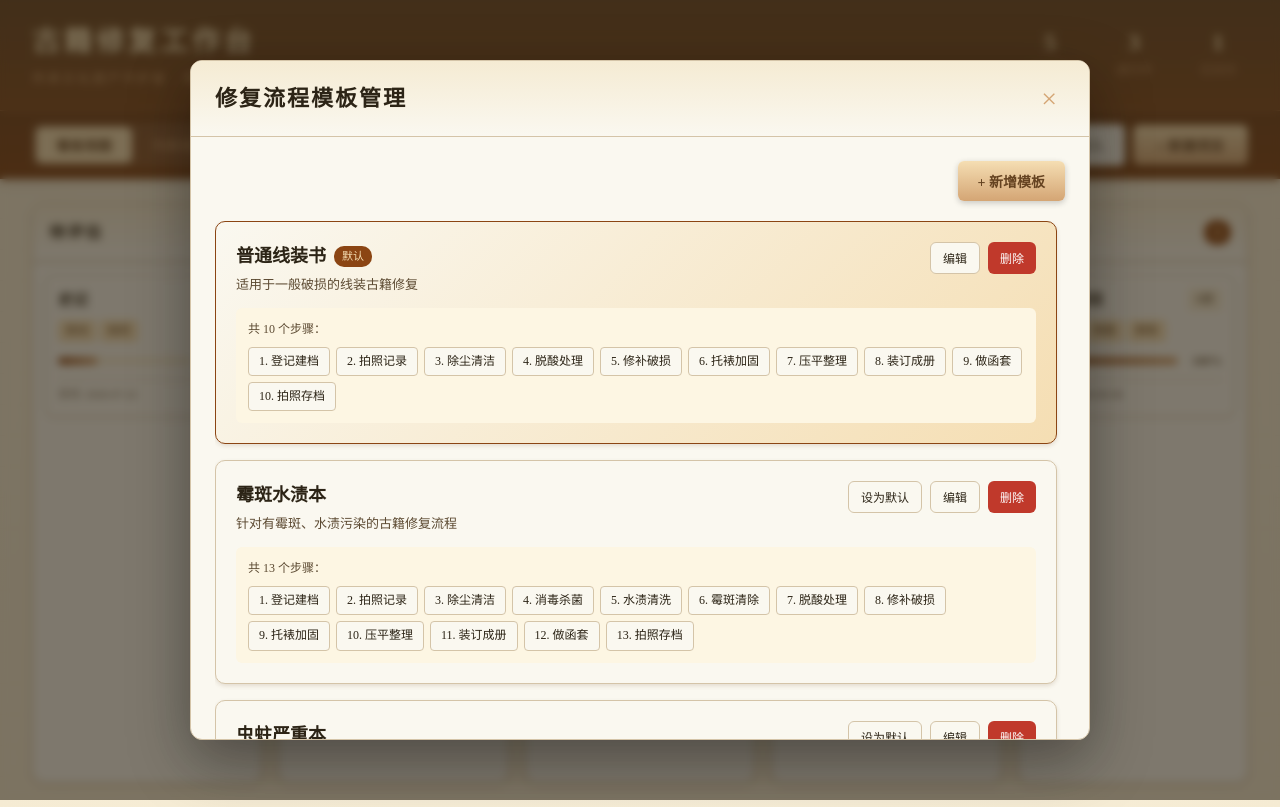
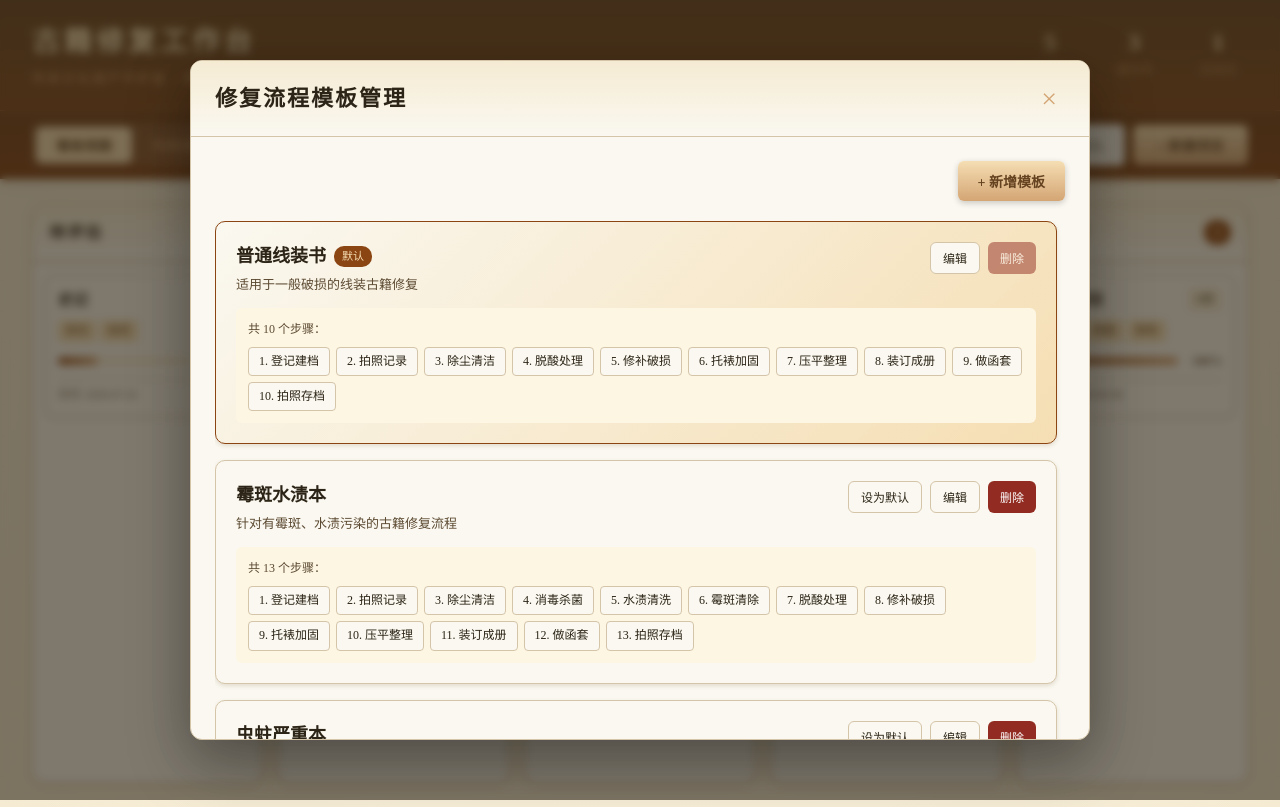
Before and after one commit to aliAjax/xzwl-7-ff4f9ed, a React (Vite) app: page / in a window 1280 px wide. Both pictures are taken after a click on the button "☰ 模板管理". Built offline with nearby package versions, Linux system fonts and the light colour scheme; the HTML template or start-up script is replaced by a standard one.

Commit message:
.3436396082391580:e315850023484f272b0180a369214724_6a25532609dd88af6c0e0d0c.6a2557a009dd88af6c0e10b3.6a2557a00ad0dbaef35ebe3b:Trae CN.T(2026/6/7 19:36:00)

```diff
--- a/src/index.css
+++ b/src/index.css
@@ -203,8 +203,13 @@ body {
   color: white;
 }
 
-.btn-danger:hover {
+.btn-danger:hover:not(:disabled) {
   background: #a93226;
+}
+
+.btn-danger:disabled {
+  opacity: 0.5;
+  cursor: not-allowed;
 }
 
 .btn-close {
@@ -1437,17 +1442,6 @@ body {
   font-size: 12px;
 }
 
-.btn-danger {
-  background: var(--urgency-high);
-  color: white;
-  border-color: var(--urgency-high);
-}
-
-.btn-danger:hover:not(:disabled) {
-  background: #a93226;
-  border-color: #a93226;
-}
-
 .calendar-container {
   padding: 24px;
   height: 100%;
```
